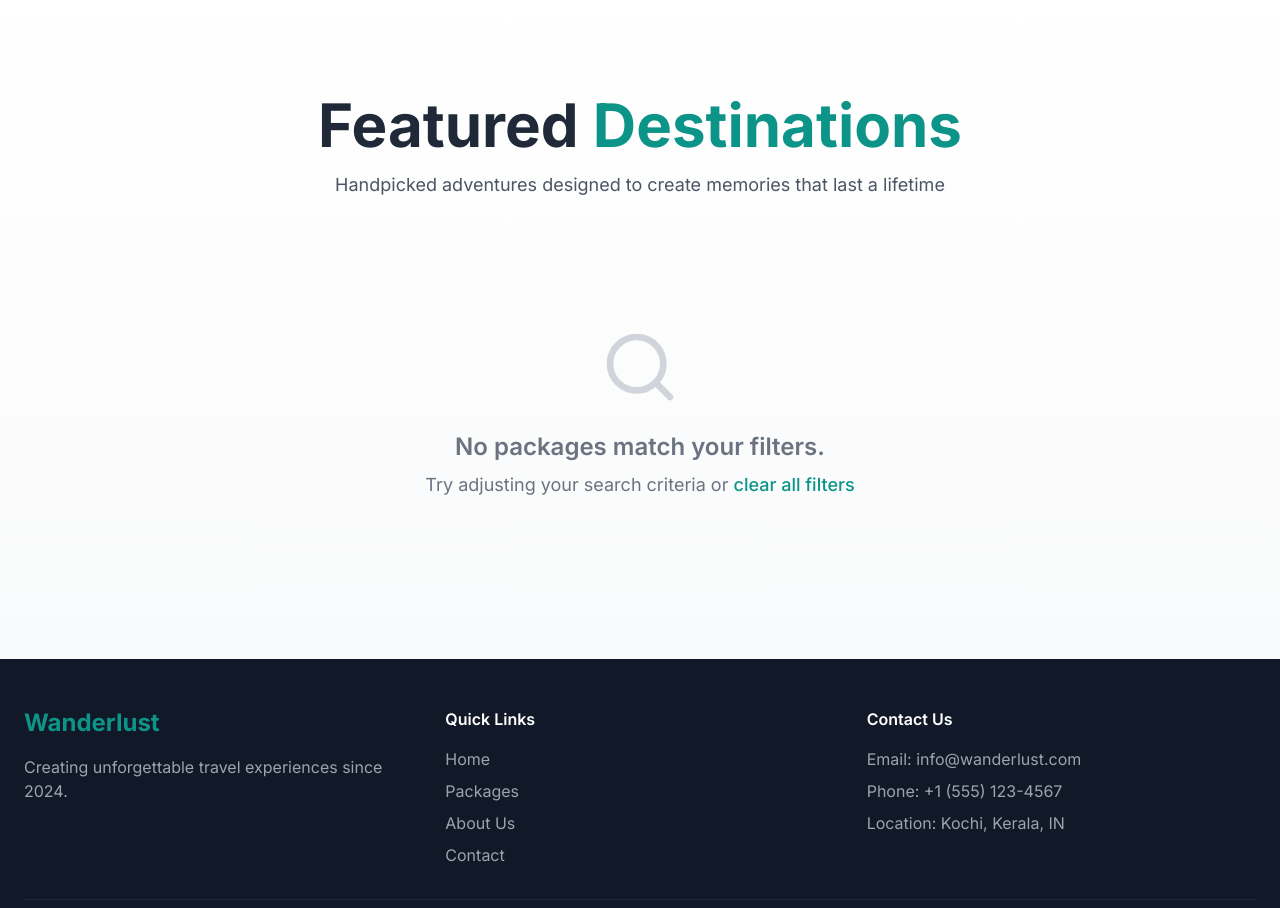
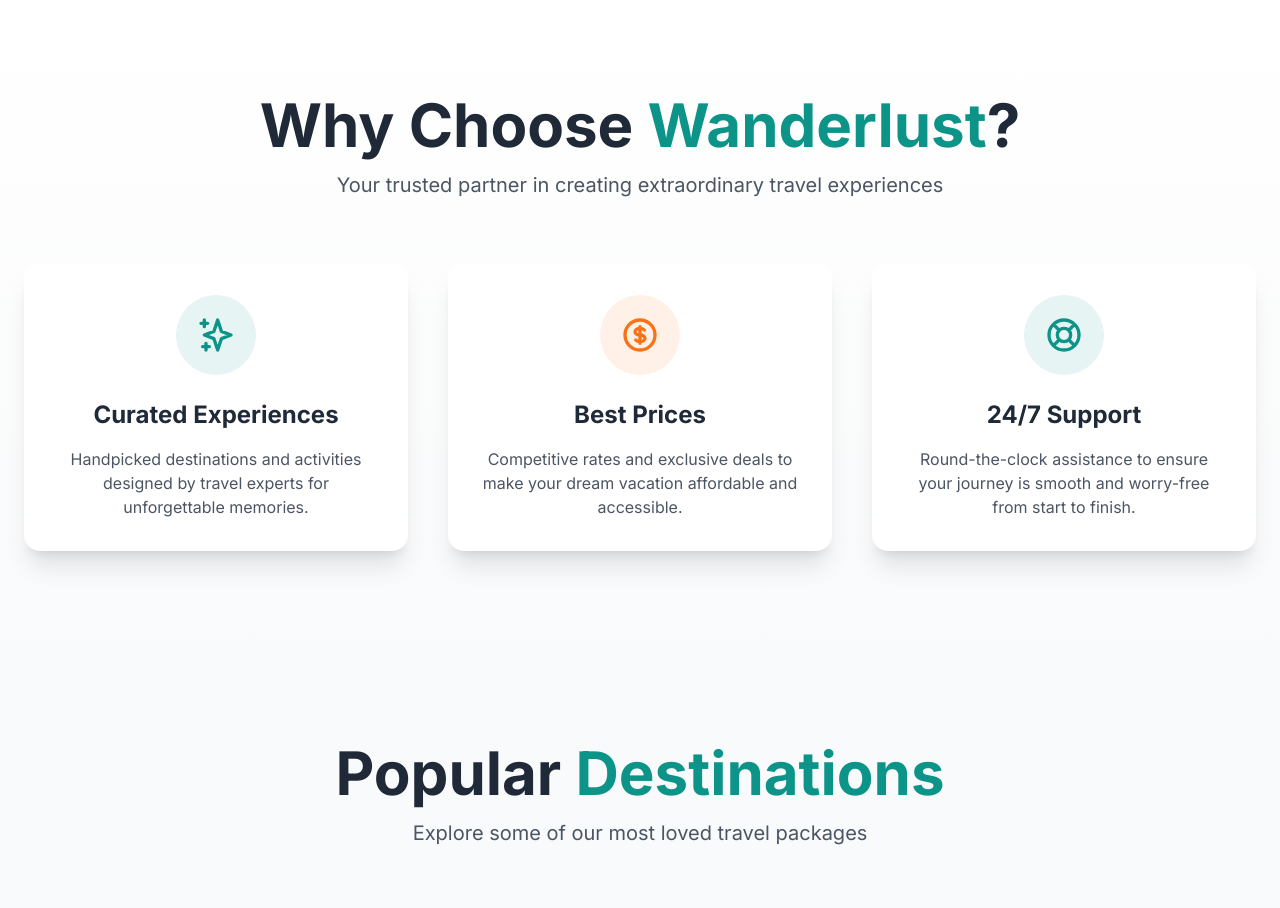
Before and after one commit to shubhayu-dev/Tourism-Management, a Django app: page / in a window 1280 px wide. Shown: the part 801-1709 px from the top of the page. Run offline with Django 5.2, Linux system fonts and the light colour scheme; data that the repository does not hold is empty; some libraries are stand-ins or nearby versions.

Commit message:
Add home page, integrate chatbot with the home and bookings pages

```diff
--- a/chatbot/static/chatbot/style.css
+++ b/chatbot/static/chatbot/style.css
@@ -192,3 +192,9 @@
     display: block;
   }
 }
+/* Always keep chatbot and toggle above hero sections, modals, etc */
+.chatbot,
+.chatbot-toggler {
+  position: fixed;
+  z-index: 99999;
+}
--- a/tourism_backend/urls.py
+++ b/tourism_backend/urls.py
@@ -27,7 +27,7 @@
     path("admin/", admin.site.urls),
     path("register/", user_views.register_user, name="register"),
     path("profile/", user_views.profile, name="profile"),
-    path("", user_views.package_list, name="home"),
+    path("", user_views.req_home, name="home"),
     path("login/", auth_views.LoginView.as_view(template_name='users/login.html'), name="login"),
     path("logout/", auth_views.LogoutView.as_view(template_name='users/logout.html', http_method_names=['get', 'post', 'options', 'head']), name="logout"),
     path('', include('users.urls')),
--- a/users/templates/users/booking-page.html
+++ b/users/templates/users/booking-page.html
@@ -10,7 +10,7 @@
              style="background-image: linear-gradient(rgba(0, 0, 0, 0.5), rgba(0, 0, 0, 0.3)), url('{% static "assets/file.jpg" %}')">
 
         <div class="container mx-auto px-6 text-center relative z-10">
-            <h1 class="text-5xl sm:text-6xl md:text-8xl font-bold mb-6 drop-shadow-2xl leading-tight animate-fade-in-up">
+            <h1 style="z-index: 1" class="text-5xl sm:text-6xl md:text-8xl font-bold mb-6 drop-shadow-2xl leading-tight animate-fade-in-up">
                 Discover Your Next <span class="text-accent">Adventure</span>
             </h1>
             <p class="text-lg md:text-2xl mb-12 opacity-90 drop-shadow-xl max-w-3xl mx-auto animate-fade-in-up" style="animation-delay: 0.3s;">
@@ -67,10 +67,10 @@
                     </label>
                     <select name="price_filter" id="price-filter" class="w-full px-4 py-3 border-0 rounded-lg focus:outline-none bg-white/90 text-gray-900">
                         <option value="all" {% if request.GET.price_filter == 'all' %}selected{% endif %}>All Prices</option>
-                        <option value="budget" {% if request.GET.price_filter == 'budget' %}selected{% endif %}>Under $1,200</option>
-                        <option value="mid" {% if request.GET.price_filter == 'mid' %}selected{% endif %}>$1,200 - $2,000</option>
-                        <option value="premium" {% if request.GET.price_filter == 'premium' %}selected{% endif %}>$2,000 - $3,000</option>
-                        <option value="luxury" {% if request.GET.price_filter == 'luxury' %}selected{% endif %}>$3,000+</option>
+                        <option value="budget" {% if request.GET.price_filter == 'budget' %}selected{% endif %}>Under ₹1,200</option>
+                        <option value="mid" {% if request.GET.price_filter == 'mid' %}selected{% endif %}>₹1,200 - ₹2,000</option>
+                        <option value="premium" {% if request.GET.price_filter == 'premium' %}selected{% endif %}>₹2,000 - ₹3,000</option>
+                        <option value="luxury" {% if request.GET.price_filter == 'luxury' %}selected{% endif %}>₹3,000+</option>
                     </select>
                 </div>
 
@@ -568,4 +568,5 @@
     }
 });
 </script>
+{% include 'chatbot/index.html' %}
 {% endblock %}
--- a/users/templates/users/home.html
+++ b/users/templates/users/home.html
@@ -0,0 +1,230 @@
+{% extends "base.html" %}
+{% load static %}
+
+{% block title %}Wanderlust | Discover Your Next Adventure{% endblock %}
+
+{% block content %}
+
+<section class="relative h-screen overflow-hidden">
+    <div class="absolute inset-0">
+        <img id="slider-img-1" src="{% static 'images/mountain-landscape.jpg' %}" alt="Mountain landscape" class="slider-image absolute inset-0 w-full h-full object-cover opacity-100">
+        <img id="slider-img-2" src="{% static 'images/beach-paradise.jpg' %}" alt="Beach paradise" class="slider-image absolute inset-0 w-full h-full object-cover opacity-0">
+        <img id="slider-img-3" src="{% static 'images/european-city.jpg' %}" alt="European city" class="slider-image absolute inset-0 w-full h-full object-cover opacity-0">
+        <img id="slider-img-4" src="{% static 'images/forest-adventure.jpg' %}" alt="Forest adventure" class="slider-image absolute inset-0 w-full h-full object-cover opacity-0">
+        <img id="slider-img-5" src="{% static 'images/sunset-travel.jpg' %}" alt="Sunset travel" class="slider-image absolute inset-0 w-full h-full object-cover opacity-0">
+
+        <div class="gradient-overlay absolute inset-0"></div>
+    </div>
+
+    <div class="relative z-10 container mx-auto px-6 h-full flex flex-col justify-center items-center text-center">
+        <h1 class="text-6xl md:text-8xl font-bold text-white mb-6 text-shadow animate-fade-in">
+            Discover Your
+            <span class="block text-yellow-300">Dream Destination</span>
+        </h1>
+        <p class="text-xl md:text-2xl text-white mb-12 max-w-3xl text-shadow animate-fade-in" style="animation-delay: 0.3s;">
+            Embark on unforgettable journeys to the world's most breathtaking locations. Your adventure starts here.
+        </p>
+        <div class="flex flex-col sm:flex-row gap-4 animate-fade-in" style="animation-delay: 0.6s;">
+            <a href="{% url 'book' %}"
+               class="bg-accent text-white px-10 py-5 rounded-full font-bold text-lg hover:bg-yellow-600 transition-all duration-300 shadow-2xl hover:shadow-yellow-500/50 transform hover:scale-110 pulse-slow">
+                Start Your Journey
+            </a>
+            <button onclick="scrollToFeatures()"
+                    class="bg-white/20 backdrop-blur-md border-2 border-white text-white px-10 py-5 rounded-full font-bold text-lg hover:bg-white/30 transition-all duration-300 shadow-2xl transform hover:scale-110">
+                Learn More
+            </button>
+        </div>
+
+        <div class="absolute bottom-10 left-1/2 transform -translate-x-1/2 animate-bounce">
+            <svg class="w-8 h-8 text-white" fill="none" stroke="currentColor" viewBox="0 0 24 24">
+                <path stroke-linecap="round" stroke-linejoin="round" stroke-width="2" d="M19 14l-7 7m0 0l-7-7m7 7V3"></path>
+            </svg>
+        </div>
+    </div>
+
+    <div class="absolute bottom-20 left-1/2 transform -translate-x-1/2 z-20 flex gap-3">
+        <button onclick="goToSlide(0)" class="slider-dot w-3 h-3 rounded-full bg-white transition-all duration-300"></button>
+        <button onclick="goToSlide(1)" class="slider-dot w-3 h-3 rounded-full bg-white/40 transition-all duration-300"></button>
+        <button onclick="goToSlide(2)" class="slider-dot w-3 h-3 rounded-full bg-white/40 transition-all duration-300"></button>
+        <button onclick="goToSlide(3)" class="slider-dot w-3 h-3 rounded-full bg-white/40 transition-all duration-300"></button>
+        <button onclick="goToSlide(4)" class="slider-dot w-3 h-3 rounded-full bg-white/40 transition-all duration-300"></button>
+    </div>
+</section>
+
+<section id="features" class="py-24 bg-gradient-to-b from-white to-gray-50">
+    <div class="container mx-auto px-6">
+        <div class="text-center mb-16">
+            <h2 class="text-5xl md:text-6xl font-bold mb-4 text-gray-800">
+                Why Choose <span class="text-primary">Wanderlust</span>?
+            </h2>
+            <p class="text-gray-600 text-xl max-w-2xl mx-auto">
+                Your trusted partner in creating extraordinary travel experiences
+            </p>
+        </div>
+
+        <div class="grid md:grid-cols-3 gap-10">
+            <div class="card-hover bg-white rounded-2xl shadow-xl p-8 text-center">
+                <div class="bg-primary/10 w-20 h-20 rounded-full flex items-center justify-center mx-auto mb-6">
+                    <svg class="w-10 h-10 text-primary" fill="none" stroke="currentColor" viewBox="0 0 24 24"><path stroke-linecap="round" stroke-linejoin="round" stroke-width="2" d="M5 3v4M3 5h4M6 17v4m-2-2h4m5-16l2.286 6.857L21 12l-5.714 2.143L13 21l-2.286-6.857L5 12l5.714-2.143L13 3z"></path></svg>
+                </div>
+                <h3 class="text-2xl font-bold mb-4 text-gray-800">Curated Experiences</h3>
+                <p class="text-gray-600">Handpicked destinations and activities designed by travel experts for unforgettable memories.</p>
+            </div>
+            <div class="card-hover bg-white rounded-2xl shadow-xl p-8 text-center">
+                <div class="bg-accent/10 w-20 h-20 rounded-full flex items-center justify-center mx-auto mb-6">
+                    <svg class="w-10 h-10 text-accent" fill="none" stroke="currentColor" viewBox="0 0 24 24"><path stroke-linecap="round" stroke-linejoin="round" stroke-width="2" d="M12 8c-1.657 0-3 .895-3 2s1.343 2 3 2 3 .895 3 2-1.343 2-3 2m0-8c1.11 0 2.08.402 2.599 1M12 8V7m0 1v8m0 0v1m0-1c-1.11 0-2.08-.402-2.599-1M21 12a9 9 0 11-18 0 9 9 0 0118 0z"></path></svg>
+                </div>
+                <h3 class="text-2xl font-bold mb-4 text-gray-800">Best Prices</h3>
+                <p class="text-gray-600">Competitive rates and exclusive deals to make your dream vacation affordable and accessible.</p>
+            </div>
+            <div class="card-hover bg-white rounded-2xl shadow-xl p-8 text-center">
+                <div class="bg-primary/10 w-20 h-20 rounded-full flex items-center justify-center mx-auto mb-6">
+                    <svg class="w-10 h-10 text-primary" fill="none" stroke="currentColor" viewBox="0 0 24 24"><path stroke-linecap="round" stroke-linejoin="round" stroke-width="2" d="M18.364 5.636l-3.536 3.536m0 5.656l3.536 3.536M9.172 9.172L5.636 5.636m3.536 9.192l-3.536 3.536M21 12a9 9 0 11-18 0 9 9 0 0118 0zm-5 0a4 4 0 11-8 0 4 4 0 018 0z"></path></svg>
+                </div>
+                <h3 class="text-2xl font-bold mb-4 text-gray-800">24/7 Support</h3>
+                <p class="text-gray-600">Round-the-clock assistance to ensure your journey is smooth and worry-free from start to finish.</p>
+            </div>
+        </div>
+    </div>
+</section>
+
+<section class="py-24 bg-gray-50">
+    <div class="container mx-auto px-6">
+        <div class="text-center mb-16">
+            <h2 class="text-5xl md:text-6xl font-bold mb-4 text-gray-800">
+                Popular <span class="text-primary">Destinations</span>
+            </h2>
+            <p class="text-gray-600 text-xl max-w-2xl mx-auto">
+                Explore some of our most loved travel packages
+            </p>
+        </div>
+
+        <div class="grid md:grid-cols-2 lg:grid-cols-4 gap-6">
+            <a href="{% url 'book' %}" class="card-hover relative h-80 rounded-2xl overflow-hidden shadow-xl group cursor-pointer">
+                <img src="{% static 'images/paris.jpg' %}" alt="Paris" class="w-full h-full object-cover group-hover:scale-110 transition-transform duration-700">
+                <div class="absolute inset-0 bg-gradient-to-t from-black/80 to-transparent flex items-end p-6">
+                    <div>
+                        <h3 class="text-white text-2xl font-bold mb-2">Paris</h3>
+                        <p class="text-white/90 text-sm">From $1,299</p>
+                    </div>
+                </div>
+            </a>
+            <a href="{% url 'book' %}" class="card-hover relative h-80 rounded-2xl overflow-hidden shadow-xl group cursor-pointer">
+                <img src="{% static 'images/rome.jpg' %}" alt="Rome" class="w-full h-full object-cover group-hover:scale-110 transition-transform duration-700">
+                <div class="absolute inset-0 bg-gradient-to-t from-black/80 to-transparent flex items-end p-6">
+                    <div>
+                        <h3 class="text-white text-2xl font-bold mb-2">Rome</h3>
+                        <p class="text-white/90 text-sm">From $1,499</p>
+                    </div>
+                </div>
+            </a>
+            <a href="{% url 'book' %}" class="card-hover relative h-80 rounded-2xl overflow-hidden shadow-xl group cursor-pointer">
+                <img src="{% static 'images/santorini.jpg' %}" alt="Santorini" class="w-full h-full object-cover group-hover:scale-110 transition-transform duration-700">
+                <div class="absolute inset-0 bg-gradient-to-t from-black/80 to-transparent flex items-end p-6">
+                    <div>
+                        <h3 class="text-white text-2xl font-bold mb-2">Santorini</h3>
+                        <p class="text-white/90 text-sm">From $1,799</p>
+                    </div>
+                </div>
+            </a>
+            <a href="{% url 'book' %}" class="card-hover relative h-80 rounded-2xl overflow-hidden shadow-xl group cursor-pointer">
+                <img src="{% static 'images/bali.jpg' %}" alt="Bali" class="w-full h-full object-cover group-hover:scale-110 transition-transform duration-700">
+                <div class="absolute inset-0 bg-gradient-to-t from-black/80 to-transparent flex items-end p-6">
+                    <div>
+                        <h3 class="text-white text-2xl font-bold mb-2">Bali</h3>
+                        <p class="text-white/90 text-sm">From $999</p>
+                    </div>
+                </div>
+            </a>
+        </div>
+
+        <div class="text-center mt-12">
+            <a href="{% url 'book' %}"
+               class="bg-accent text-white px-12 py-4 rounded-full font-bold text-lg hover:bg-yellow-600 transition-all duration-300 shadow-xl transform hover:scale-105">
+                View All Packages
+            </a>
+        </div>
+    </div>
+</section>
+
+<section class="py-24 bg-gradient-to-r from-primary to-accent text-white">
+    <div class="container mx-auto px-6 text-center">
+        <h2 class="text-5xl md:text-6xl font-bold mb-6">
+            Ready to Start Your Adventure?
+        </h2>
+        <p class="text-xl md:text-2xl mb-12 max-w-3xl mx-auto opacity-95">
+            Join thousands of happy travelers who have discovered the world with Wanderlust
+        </p>
+        <a href="{% url 'book' %}"
+           class="bg-white text-primary px-12 py-5 rounded-full font-bold text-xl hover:bg-gray-100 transition-all duration-300 shadow-2xl transform hover:scale-110">
+            Book Your Trip Now
+        </a>
+    </div>
+</section>
+
+
+{% endblock content %}
+
+
+{% block body_scripts %}
+<script>
+    // Image Slider
+    let currentSlide = 0;
+    const slides = [
+        document.getElementById('slider-img-1'),
+        document.getElementById('slider-img-2'),
+        document.getElementById('slider-img-3'),
+        document.getElementById('slider-img-4'),
+        document.getElementById('slider-img-5')
+    ];
+    // A check to make sure slides exist before trying to use them
+    if (slides[0]) {
+        const dots = document.querySelectorAll('.slider-dot');
+
+        function showSlide(index) {
+            slides.forEach((slide, i) => {
+                if(slide) slide.style.opacity = i === index ? '1' : '0';
+            });
+            dots.forEach((dot, i) => {
+                dot.classList.toggle('bg-white', i === index);
+                dot.classList.toggle('bg-white/40', i !== index);
+            });
+        }
+
+        function nextSlide() {
+            currentSlide = (currentSlide + 1) % slides.length;
+            showSlide(currentSlide);
+        }
+
+        window.goToSlide = function(index) {
+            currentSlide = index;
+            showSlide(currentSlide);
+        }
+
+        // Auto-advance slides every 5 seconds
+        setInterval(nextSlide, 5000);
+
+        // Run showSlide once on load to set the initial state
+        showSlide(currentSlide);
+    }
+
+    // Navigation Function
+    window.scrollToFeatures = function() {
+        document.getElementById('features').scrollIntoView({
+            behavior: 'smooth',
+            block: 'start'
+        });
+    }
+
+    // Smooth scroll for all internal links (if you still want any)
+    document.querySelectorAll('a[href^="#"]').forEach(anchor => {
+        anchor.addEventListener('click', function (e) {
+            e.preventDefault();
+            const target = document.querySelector(this.getAttribute('href'));
+            if (target) {
+                target.scrollIntoView({ behavior: 'smooth' });
+            }
+        });
+    });
+</script>
+{% endblock body_scripts %}
--- a/users/urls.py
+++ b/users/urls.py
@@ -6,7 +6,7 @@
 urlpatterns = [
     # This path matches your package_list view and names it 'home'
     # This fixes: NoReverseMatch for 'home'
-    path('book/', views.package_list, name='home'),
+    path('book/', views.package_list, name='book'),
 
     # This path is for your new create_booking_view
     # This fixes the {% url 'create_booking' %} error
--- a/users/views.py
+++ b/users/views.py
@@ -82,3 +82,6 @@
     except Exception as e:
         # 7. Send an error response if anything goes wrong
         return JsonResponse({'error': str(e)}, status=400)
+
+def req_home(request):
+    return render(request,'users/home.html')
```
Also changed, not shown: 1 other file.
